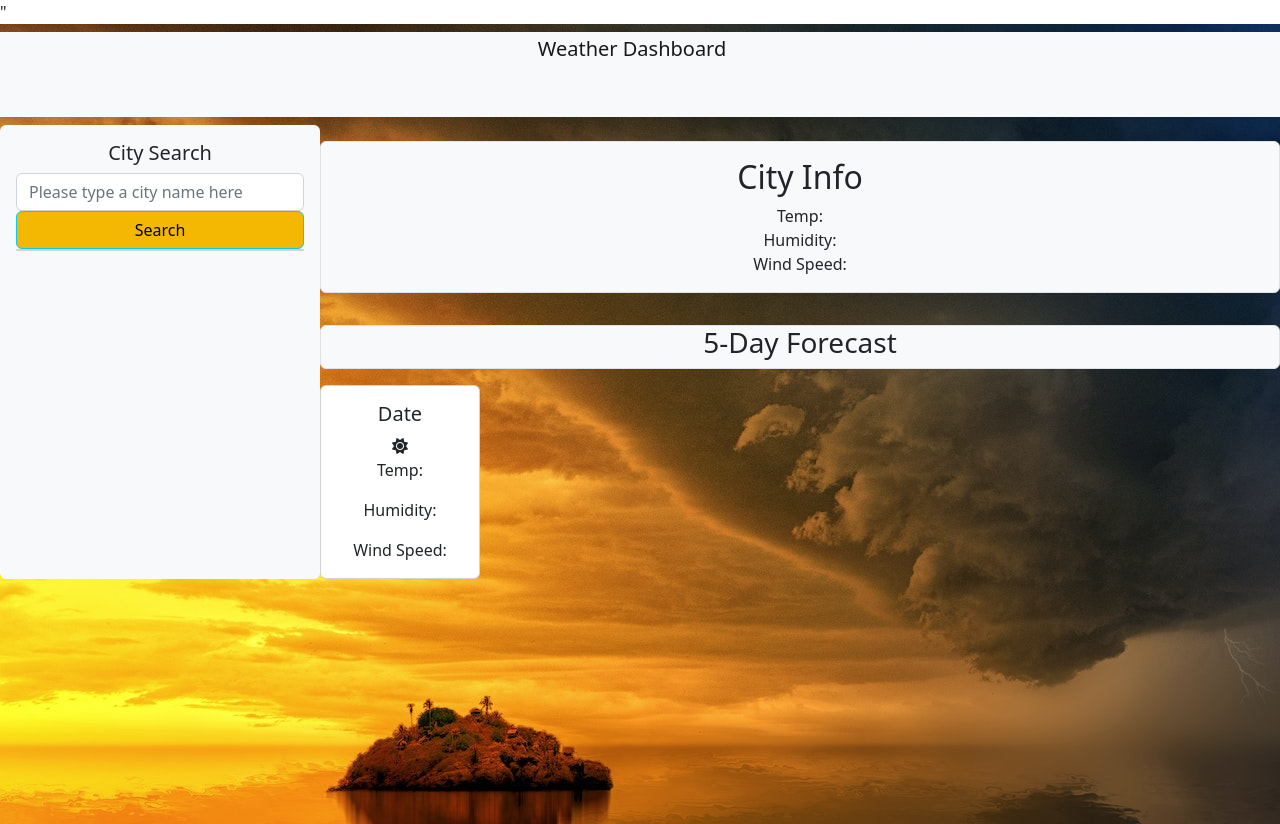
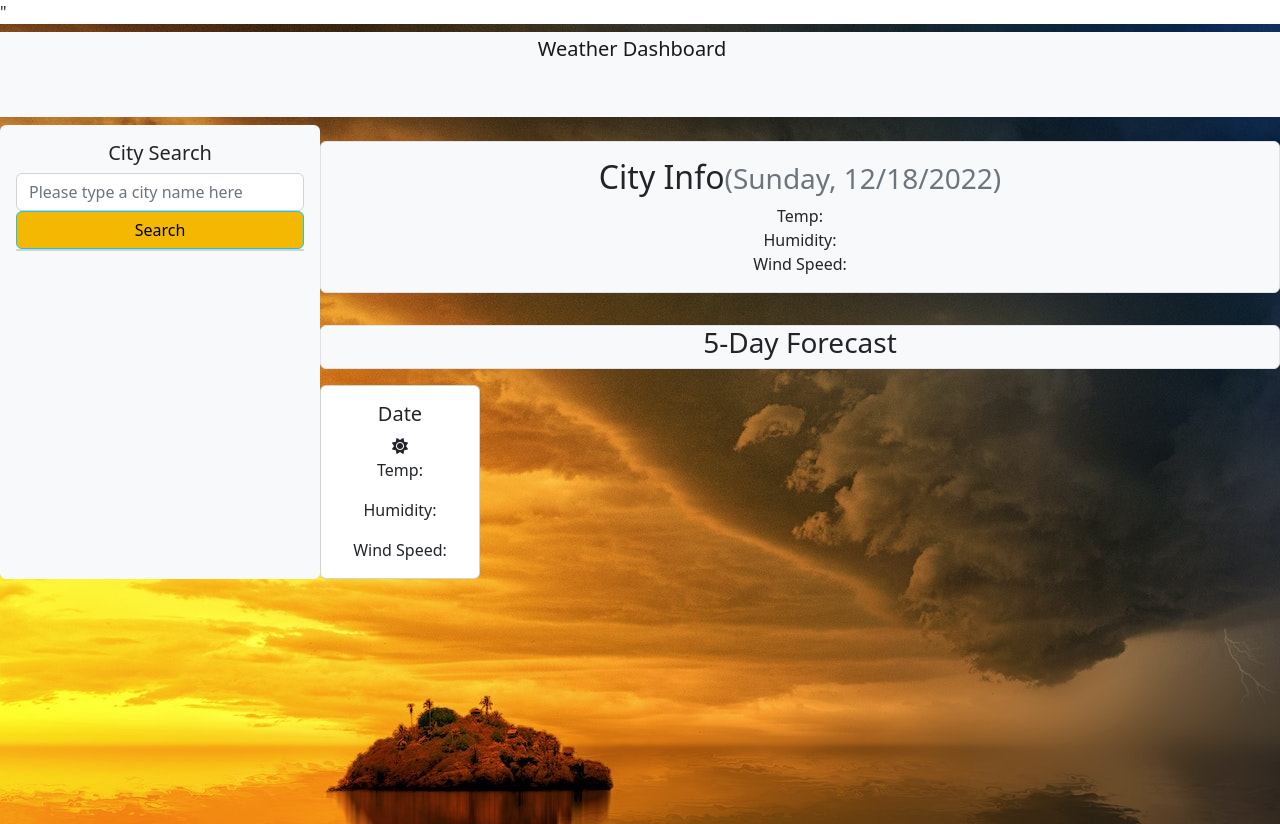
Before and after one commit to samiyazaki/Whatever_the_Weather, a plain HTML site: page index.html in a window 1280 px wide. Drawn offline with nearby package versions, Linux system fonts and the light colour scheme.

Commit message:
SCRIPT LOCATION

```diff
--- a/index.html
+++ b/index.html
@@ -72,7 +72,7 @@
                 </div>
             </div>
         </div>
-        <script src="script.js"></script>
+        <script src="./script/script.js"></script>
         <script src="https://cdn.jsdelivr.net/npm/dayjs@1/dayjs.min.js">
         </script>
         </div>
```
